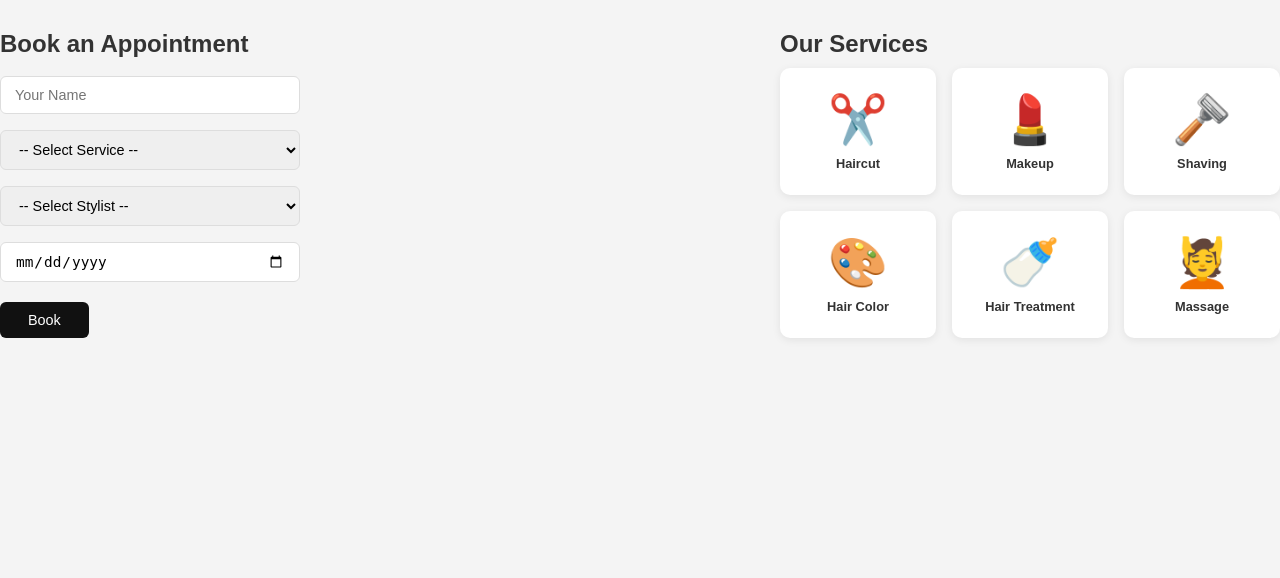
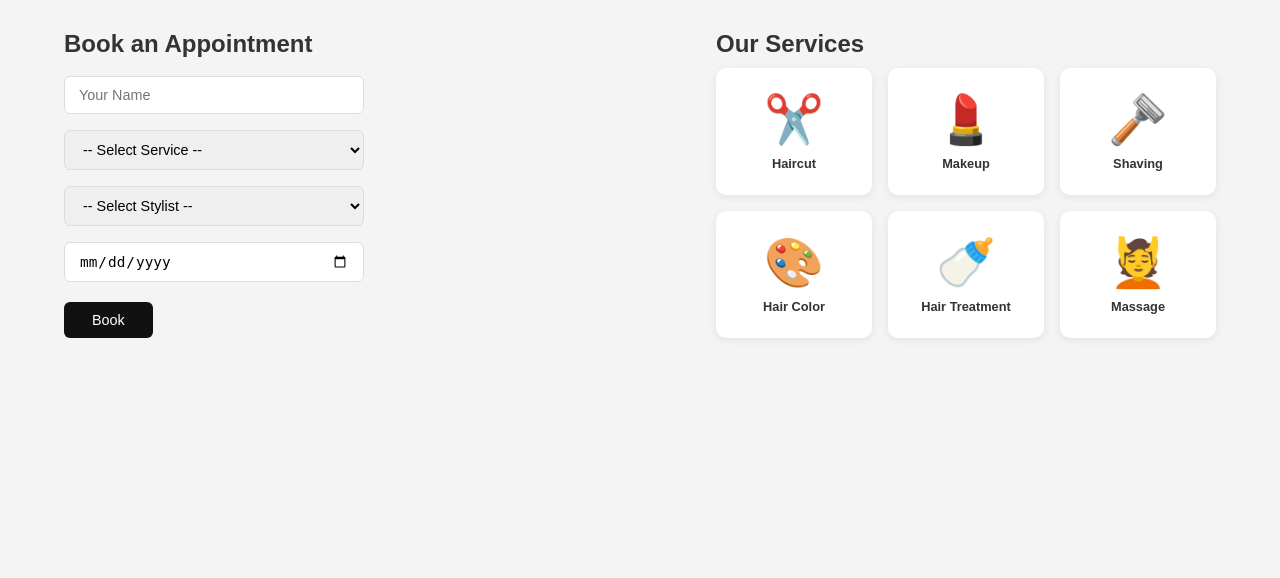
Before and after one commit to Joy-Joy20/salonbooking, a Flask app: page /book in a window 1280 px wide. Shown: the part 57-635 px from the top of the page. Run offline with Flask 3, Linux system fonts and the light colour scheme; the visitor is signed in with stand-in values (Sample User, id 1).

Commit message:
update project files

```diff
--- a/templates/book.html
+++ b/templates/book.html
@@ -1,7 +1,7 @@
 {% extends 'base.html' %}
 
 {% block content %}
-<div style="display:flex; gap:60px; align-items:flex-start; justify-content:space-between; padding-top:30px;">
+<div style="display:flex; gap:60px; align-items:flex-start; justify-content:space-between; padding-top:30px; padding-left:5%; padding-right:5%;">
 
     <div style="max-width:400px;">
         <h2 style="text-align:left;">Book an Appointment</h2>
```
